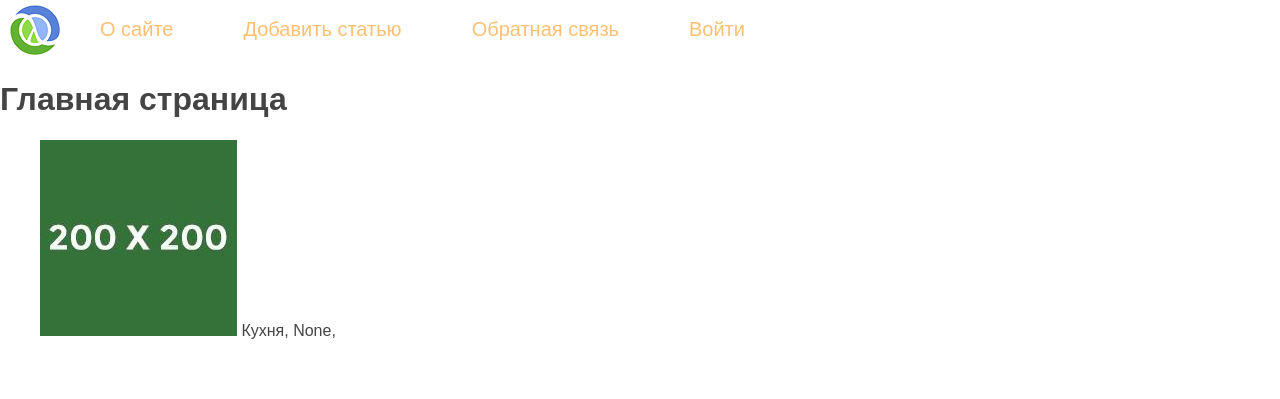
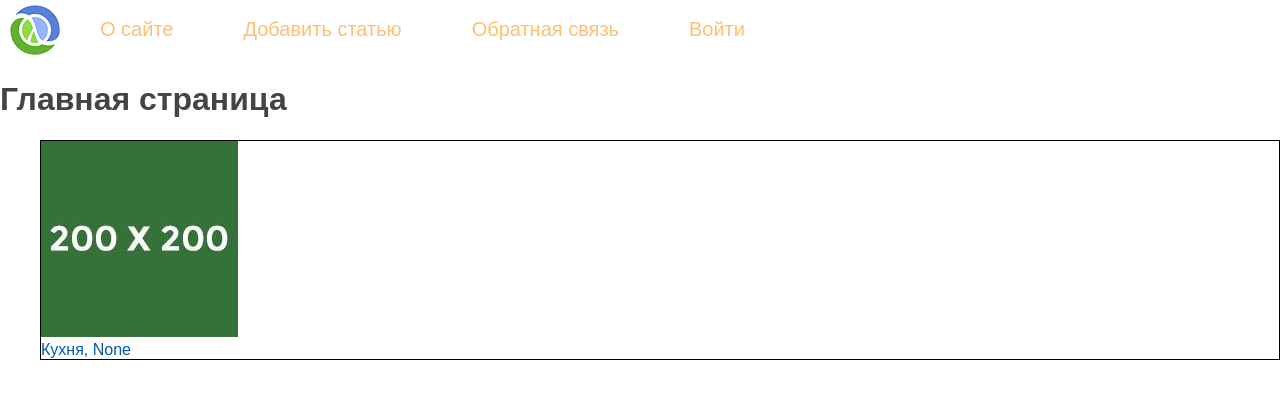
Before and after one commit to appinfin/https---github.com-appinfin-djangosite, a Django app: page / in a window 1280 px wide. Shown: the top 399 px of the page. Run offline with Django 5.2, Linux system fonts and the light colour scheme; data comes from the database, SQL or seed files in the repository.

Commit message:
HP add div in index and edit css

```diff
--- a/myfirstsite/school/templates/school/index.html
+++ b/myfirstsite/school/templates/school/index.html
@@ -9,12 +9,14 @@
 {% for p in product %}
 
 <ul class="product">
-
+<div style="border: solid 1px black;">
     <li>
-        <img src="{{p.foto.url}}">
-        {{p.prod_name}}, {{p.price}},
+        <div>
+            <img src="{{p.foto.url}}">
+        </div>
+        <a href="">{{p.prod_name}}, {{p.price}}</a>
     </li>
-
+</div>
 </ul>
 {% endfor %}
 
```
